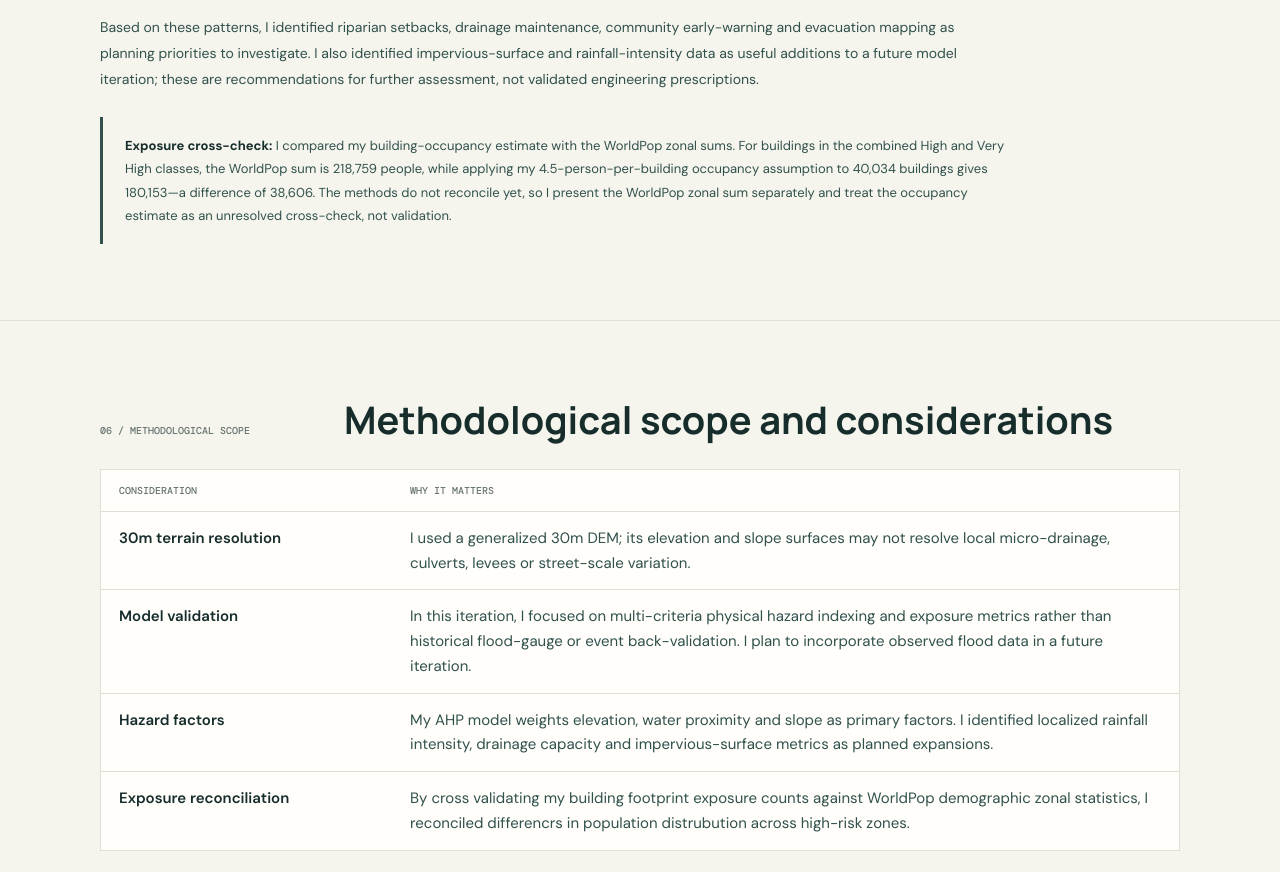
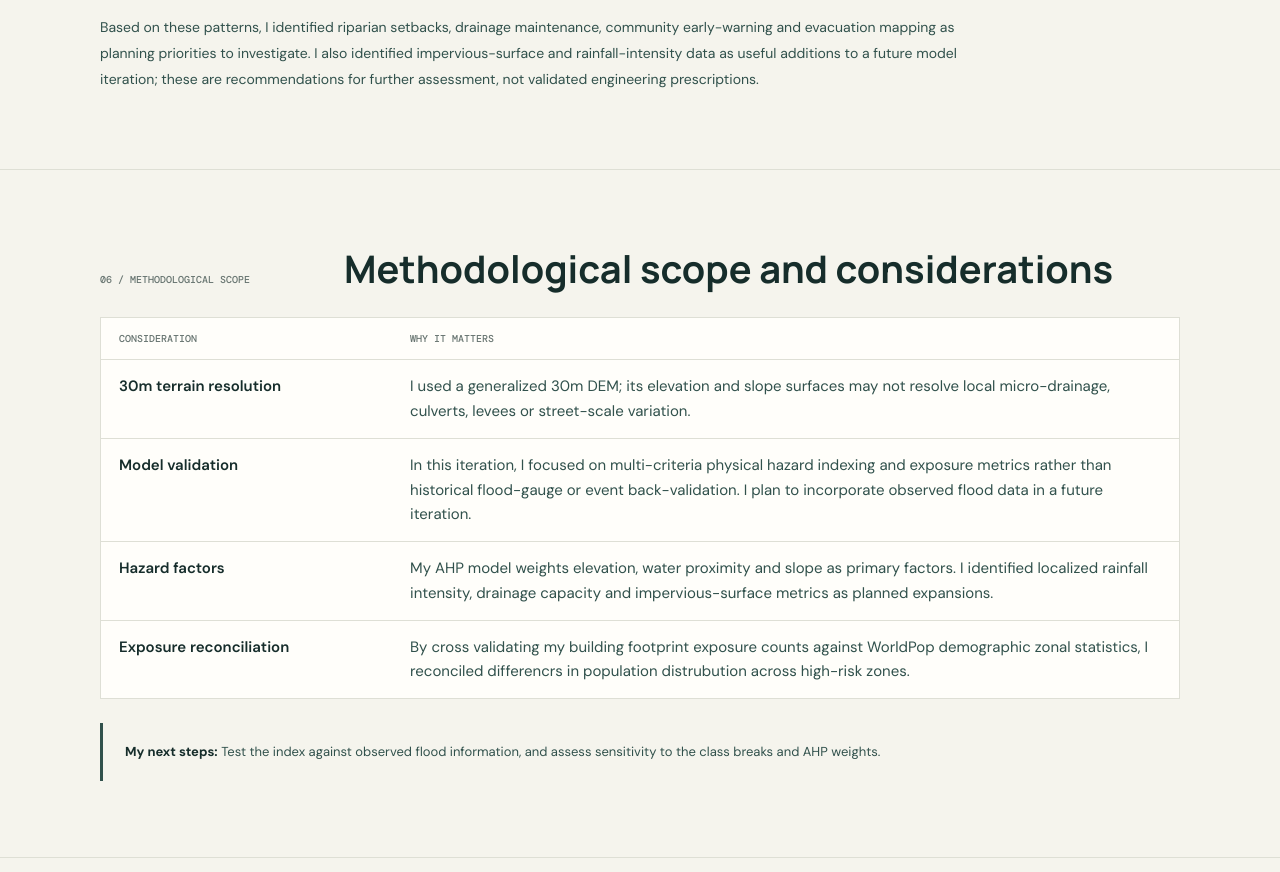
Before and after one commit to Olamn-WebGIS/GIS-Portfolio, a plain HTML site: page kosofe-flood-risk.html in a window 1280 px wide. Shown: the part 4210-5082 px from the top of the page. Drawn offline with nearby package versions, Linux system fonts and the light colour scheme.

Commit message:
Update website

```diff
--- a/kosofe-flood-risk.html
+++ b/kosofe-flood-risk.html
@@ -241,7 +241,6 @@
         <div class="section-heading"><p class="eyebrow">05 / Interpretation</p><h2 id="interpretation-title">Prioritize investigation along river corridors</h2></div>
         <p class="section-copy">My spatial interpretation shows High and Very High index values following river corridors and tributaries through central and eastern Kosofe. Moderate hazard is the largest single class in my results, with 39,148 building footprints and 246,885 WorldPop residents.</p>
         <p class="section-copy">Based on these patterns, I identified riparian setbacks, drainage maintenance, community early-warning and evacuation mapping as planning priorities to investigate. I also identified impervious-surface and rainfall-intensity data as useful additions to a future model iteration; these are recommendations for further assessment, not validated engineering prescriptions.</p>
-        <p class="finding-impact"><strong>Exposure cross-check:</strong> I compared my building-occupancy estimate with the WorldPop zonal sums. For buildings in the combined High and Very High classes, the WorldPop sum is 218,759 people, while applying my 4.5-person-per-building occupancy assumption to 40,034 buildings gives 180,153—a difference of 38,606. The methods do not reconcile yet, so I present the WorldPop zonal sum separately and treat the occupancy estimate as an unresolved cross-check, not validation.</p>
       </div>
     </section>
 
```
